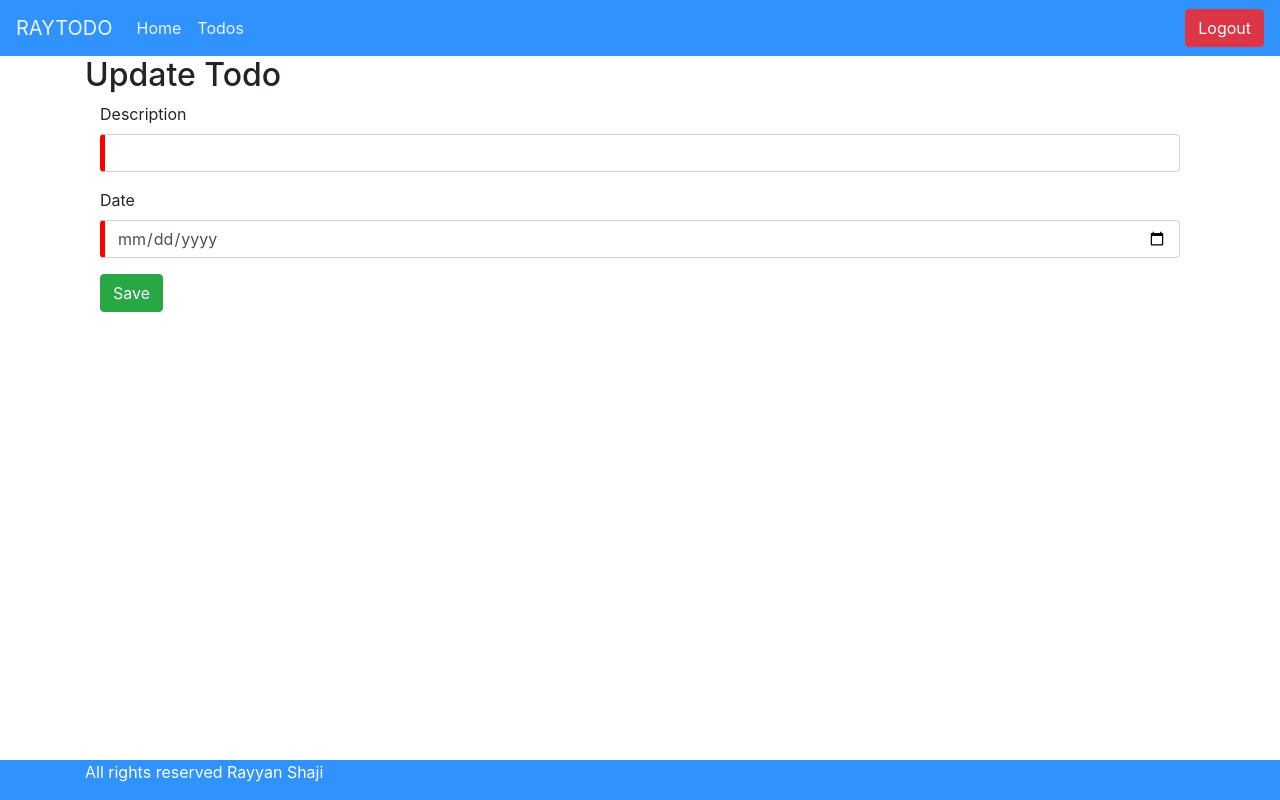
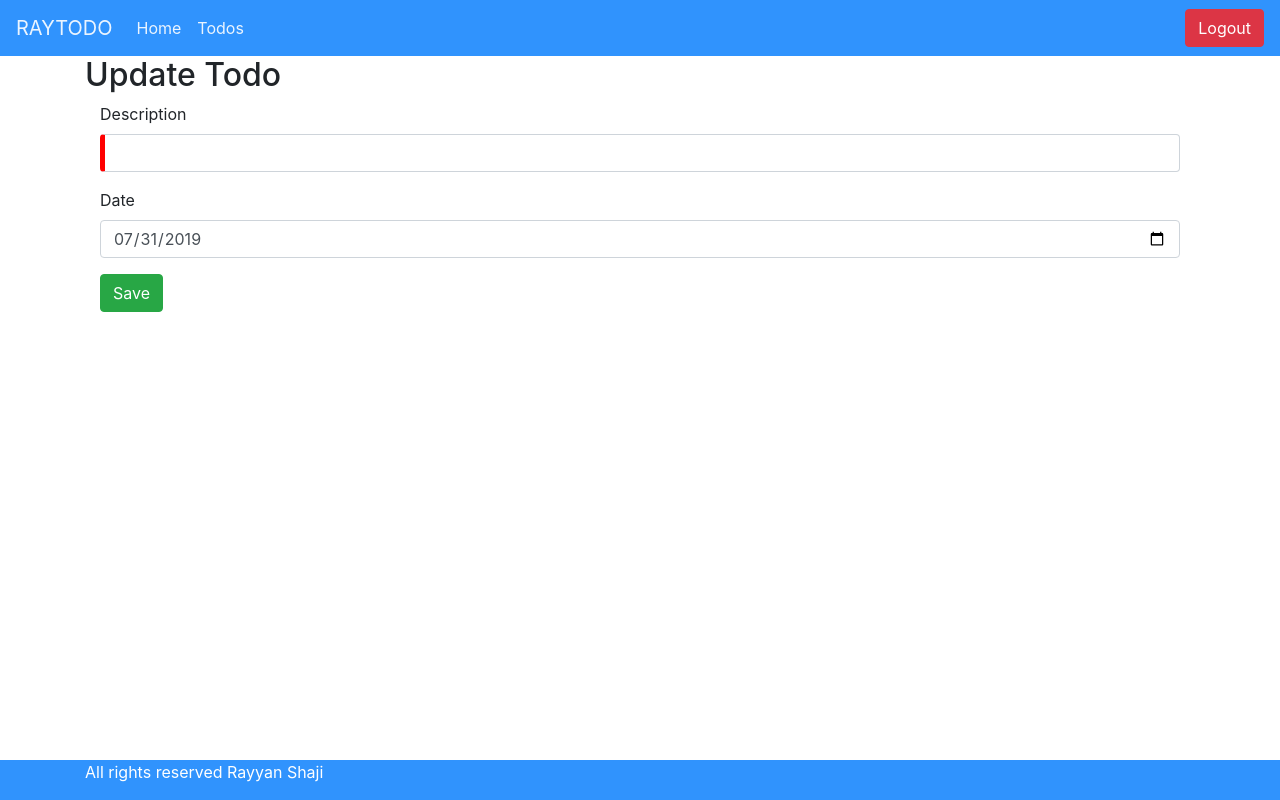
Before and after one commit to rayyanshaji/FullStack_TodoList_CRUDApp, an Angular app: page /todos/1 in a window 1280 px wide. Built offline with nearby package versions, Linux system fonts and the light colour scheme; no server answers; sample sign-in values are in the browser's storage.

Commit message:
Update todo.component.html

```diff
--- a/src/app/todo/todo.component.html
+++ b/src/app/todo/todo.component.html
@@ -17,7 +17,7 @@
 
       <label>Date</label>
 
-      <input type="date" #date="ngModel" [ngModel]="todo.date | date:'yyyy-MM-dd' "
+      <input type="date" #date="ngModel" [ngModel]="todo.target | date:'yyyy-MM-dd' "
              (ngModelChange)="todo.date = $event" class="form-control" name="target" required="required" />
 
     </fieldset>
```
